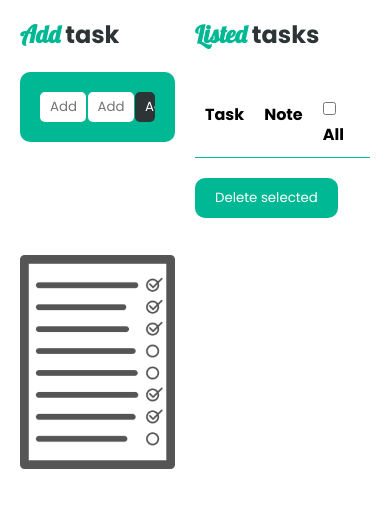
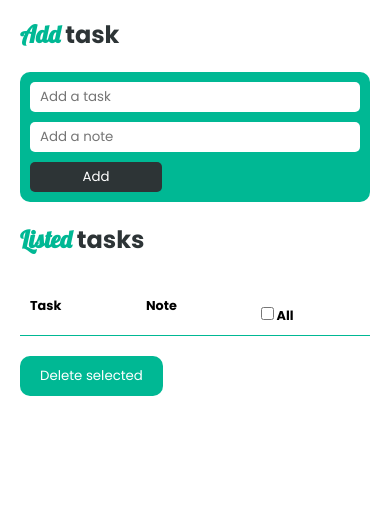
Before and after one commit to JhonniPinto/todolist, a website: page index.html in a window 390 px wide. Shown: the part 71-578 px from the top of the page. Drawn offline with Linux system fonts and the light colour scheme.

Commit message:
Add responsive css

```diff
--- a/assets/css/style.css
+++ b/assets/css/style.css
@@ -18,9 +18,28 @@
     padding: 20px;
     display: flex;
 }
+@media (max-width: 800px) {
+    .main {
+        flex-direction: column;
+    }
+}
 .main .plus-div {
     width: 50%;
     padding-right: 20px;
+}
+@media (max-width: 800px) {
+    .main .plus-div {
+        width: 100%;
+        padding-right: 0;
+    }
+}
+.main .plus-div h2 {
+    margin-bottom: 20px;
+    color: #2d3436;
+}
+.main .plus-div h2 span {
+    font-family: 'Lobster', cursive;
+    color: #00b894;
 }
 .main .plus-div .form {
     width: 100%;
@@ -31,13 +50,11 @@
     display: flex;
     justify-content: space-between;
 }
-.main .plus-div h2 {
-    margin-bottom: 20px;
-    color: #2d3436;
-}
-.main .plus-div h2 span {
-    font-family: 'Lobster', cursive;
-    color: #00b894;
+@media (max-width: 450px) {
+    .main .plus-div .form {
+        flex-direction: column;
+        padding: 10px;
+    }
 }
 .main .plus-div .form input {
     width: 40%;
@@ -51,6 +68,16 @@
     background-color: #2d3436;
     color: #fff;
 }
+@media (max-width: 450px) {
+    .main .plus-div .form input {
+        width: 100%;
+        margin-bottom: 10px;
+    }
+    .main .plus-div .form input:last-child {
+        width: 40%;
+        margin-bottom: 0;
+    }
+}
 .main .plus-div .img-div {
     width: 100%;
     height: 400px;
@@ -59,9 +86,19 @@
     background-repeat: no-repeat;
     background-position: center;
 }
+@media (max-width: 800px) {
+    .main .plus-div .img-div {
+        display: none;
+    }
+}
 
 .main .table-div {
     width: 50%;
+}
+@media (max-width: 800px) {
+    .main .table-div {
+        width: 100%;
+    }
 }
 .main .table-div h2 {
     margin-bottom: 20px;
@@ -75,6 +112,11 @@
     border-radius: 10px;
     border-collapse: collapse;
     width: 100%;
+}
+@media (max-width: 450px) {
+    .main .table-div table {
+        font-size: 0.8rem;
+    }
 }
 .main .table-div table, th, td {
     padding: 10px;
```
